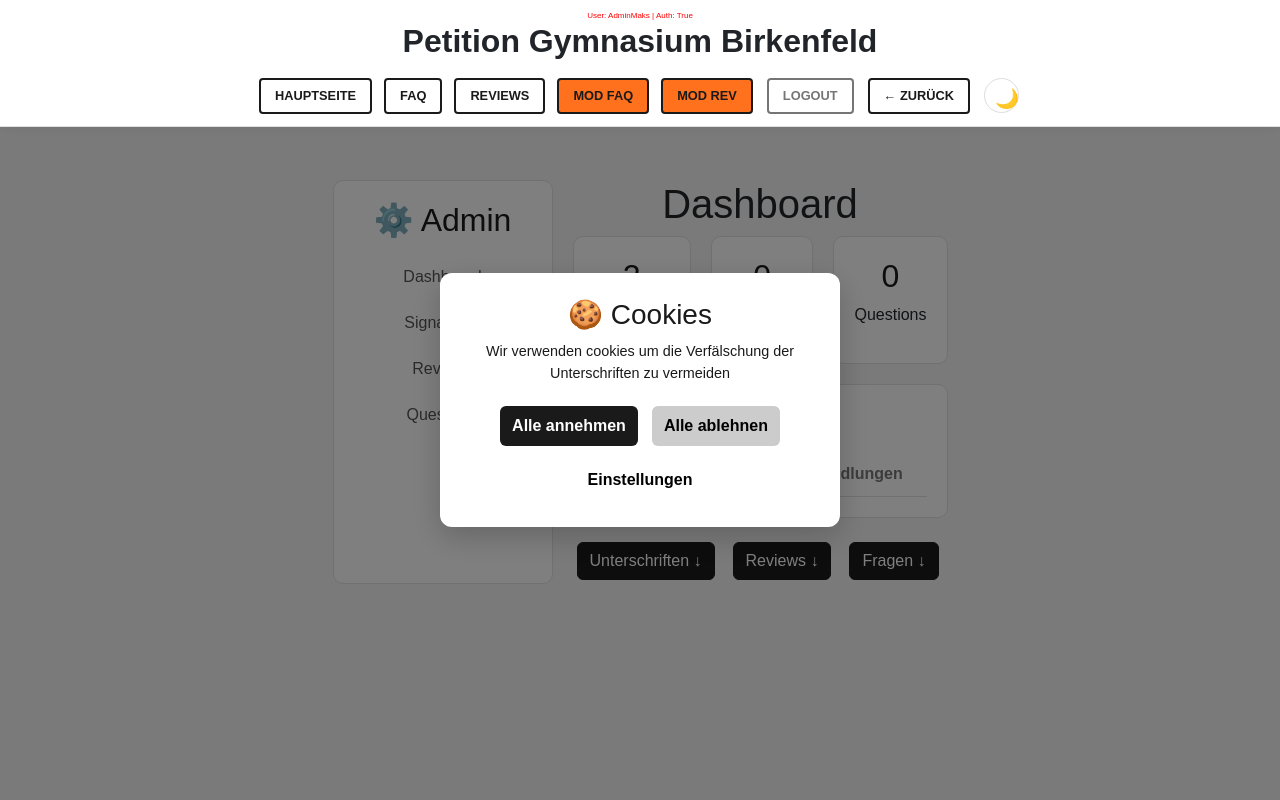
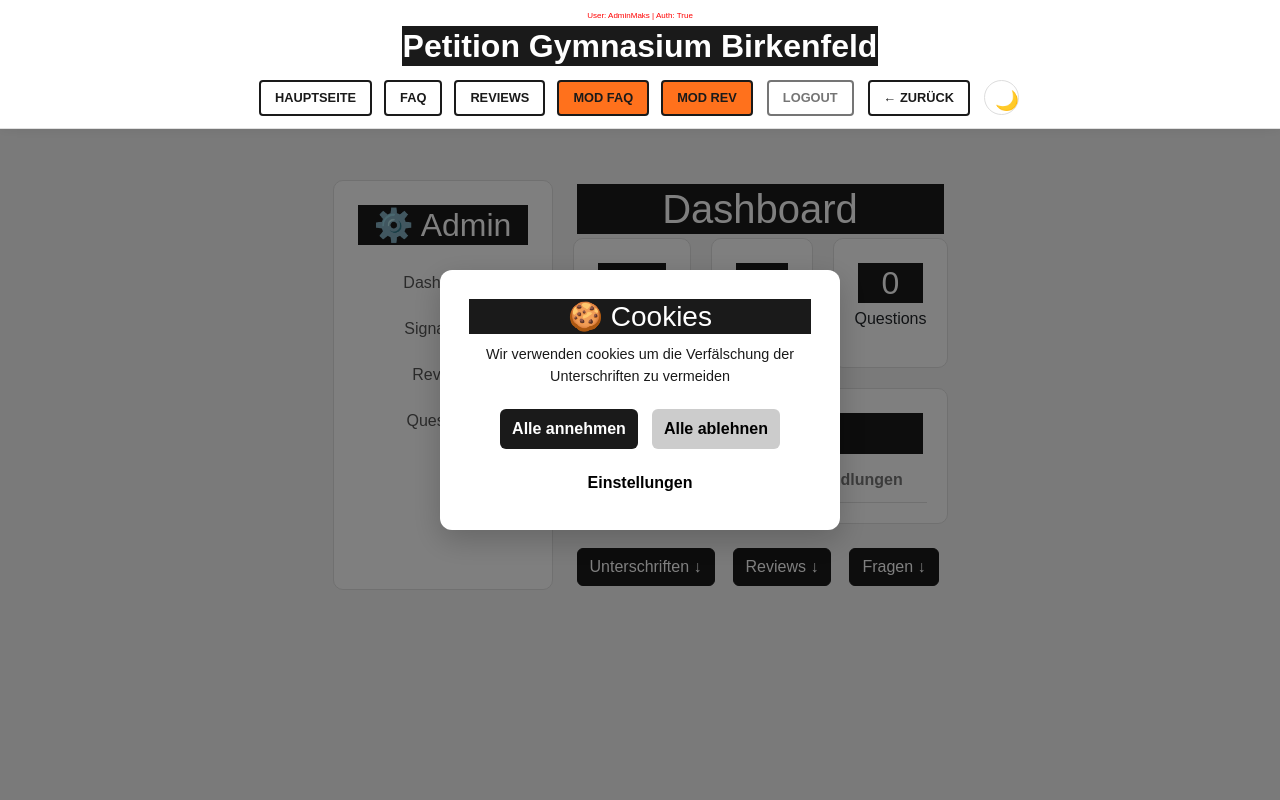
Before and after one commit to Murdddl/Site-GB-GER-Bir-N-, a Django app: page /admin-panel/ in a window 1280 px wide. Run offline with Django 5.2, Linux system fonts and the light colour scheme; a user stored in the database is signed in; data comes from the database, SQL or seed files in the repository; data that the repository does not hold is empty.

Commit message:
update settings

```diff
--- a/petition/static/style.css
+++ b/petition/static/style.css
@@ -91,7 +91,7 @@ body {
 }
 
 /* --- Основные кнопки сайта (Скачать, Подписать и т.д.) --- */
-.btn-download {
+.btn-download, h1, h2, h3, h4, h5, h6 {
     background-color: #1a1a1a !important;
     color: #fff !important;
     border: 1px solid #1a1a1a !important;
--- a/petition/templates/admin_panel.html
+++ b/petition/templates/admin_panel.html
@@ -28,7 +28,7 @@
         <!-- Stats -->
         <div class="admin-stats">
             <div class="stat-card">
-                <h3 class="nav-links">{{ signatures|length }}</h3>
+                <h3>{{ signatures|length }}</h3>
                 <p>Signatures</p>
             </div>
             <div class="stat-card">
```
